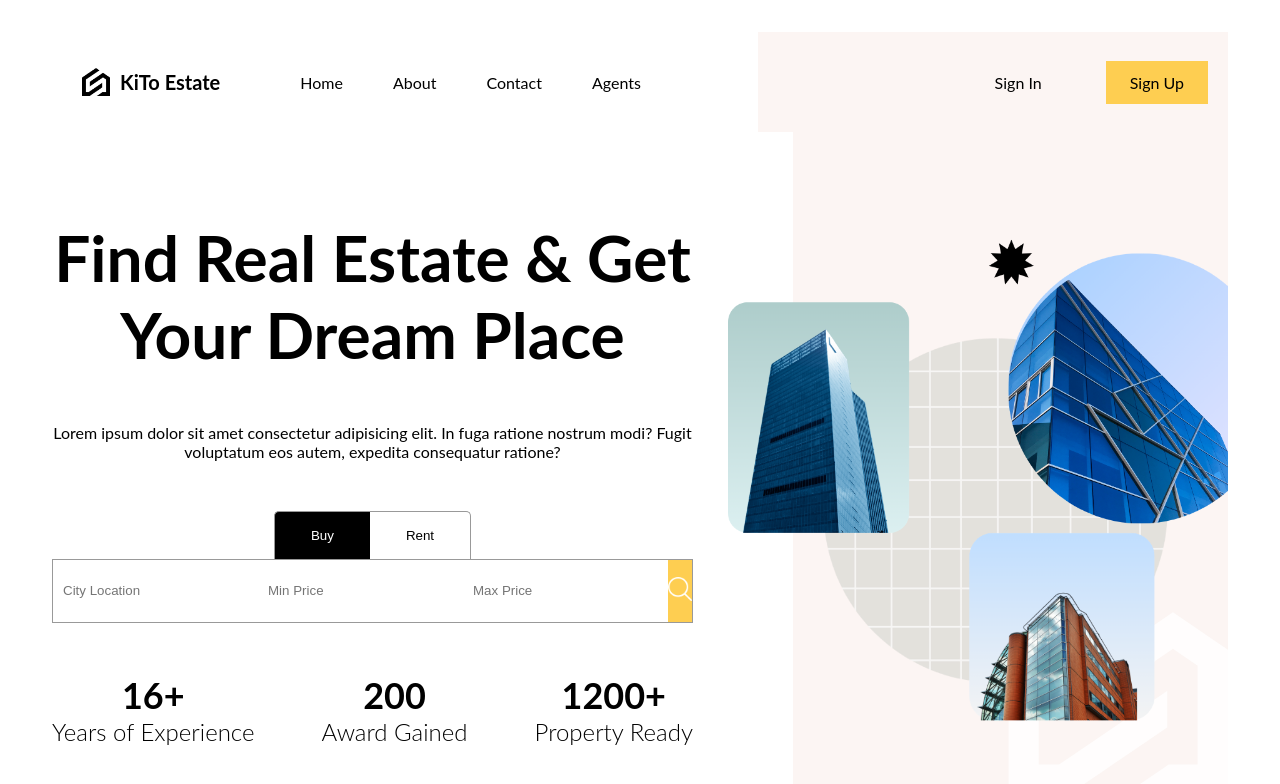
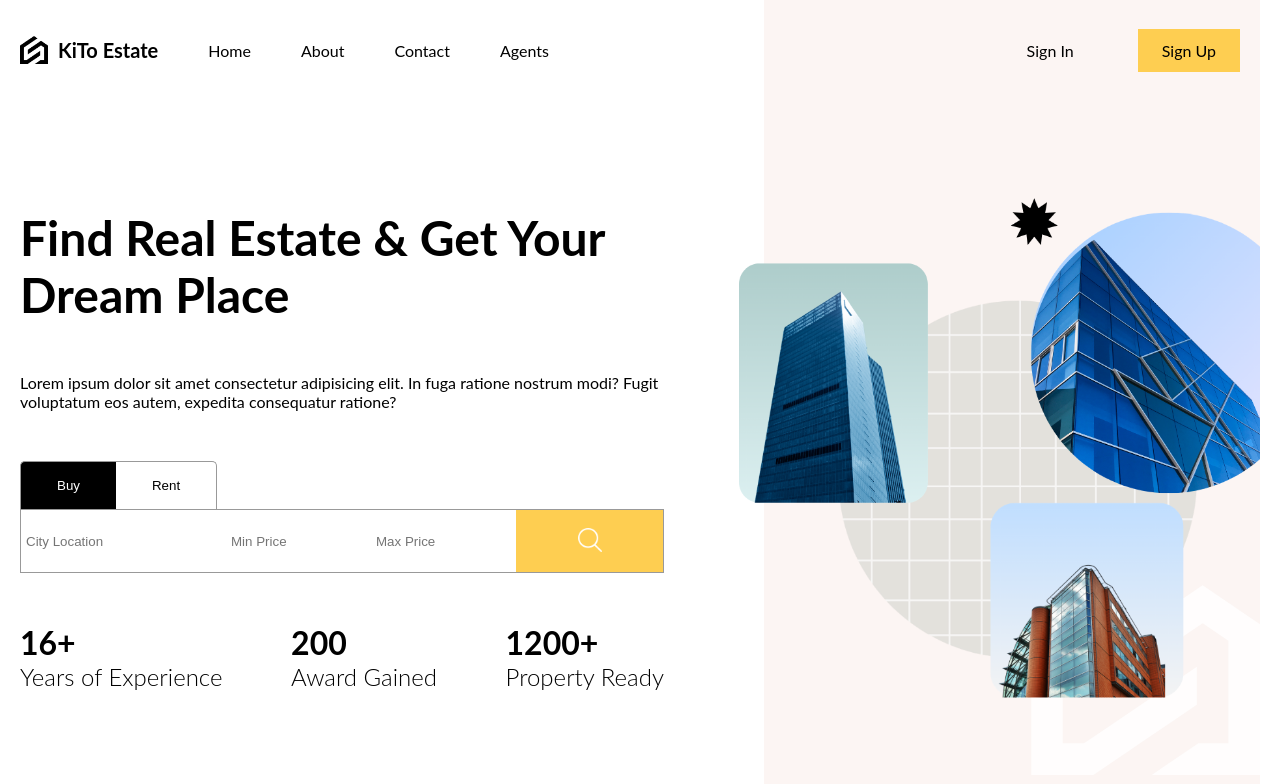
Before and after one commit to Kiril-Lankov/Real-Estate-App, a React (Vite) app in the folder real-estate-app/: page / in a window 1280 px wide. Shown: the top 784 px of the page. Built offline with nearby package versions, Linux system fonts and the light colour scheme.

Commit message:
Layout element created and used via react router

```diff
--- a/real-estate-app/package.json
+++ b/real-estate-app/package.json
@@ -12,6 +12,7 @@
   "dependencies": {
     "react": "^18.3.1",
     "react-dom": "^18.3.1",
+    "react-router-dom": "^6.26.2",
     "saas": "^1.0.0"
   },
   "devDependencies": {
--- a/real-estate-app/src/App.jsx
+++ b/real-estate-app/src/App.jsx
@@ -1,21 +1,35 @@
+import HomePage from './routes/homePage/HomePage';
+import {createBrowserRouter,
+  RouterProvider,
 
-import './App.css'
-import Navbar from './components/navbar/Navbar';
-import './layout.scss';
-import HomePage from './routes/homePage/HomePage';
+} from "react-router-dom";
+import Layout from './routes/layout/Layout';
+import ListPage from './routes/listPage/ListPage';
+
 
 function App() {
 
+  const router = createBrowserRouter([
+  {
+    path:"/",
+    element: <Layout/>,
+      children: [
+        {
+          path: "/",
+          element: <HomePage/>
+        },
+        {
+          path: "/list",
+          element: <ListPage/>
+        }
+      ]
+
+  }
+  ]);
 
   return (
-    <div className='layout'>
-      <div className="navbar">
-       <Navbar/>
-      </div>
-      <div className="content">
-        <HomePage/>
-      </div>
-    </div>
+
+   <RouterProvider router={router}/>
   );
 }
 
--- a/real-estate-app/src/components/searchbar/searchBar.scss
+++ b/real-estate-app/src/components/searchbar/searchBar.scss
@@ -1,6 +1,10 @@
-.searchBar{
-    .type{
-        button{
+@import "../../responsive.scss";
+
+.searchBar {
+    .type {
+
+
+        button {
             padding: 16px 36px;
             border: 1px solid #999;
             border-bottom: none;
@@ -8,16 +12,19 @@
             background-color: white;
             text-transform: capitalize;
 
-            &.active{
-                background-color: black ;
+            &.active {
+                background-color: black;
                 color: white;
             }
 
-            &:first-child{
+            &:first-child {
                 border-top-left-radius: 5px;
                 border-right: none;
+
+
             }
-            &:last-child{
+
+            &:last-child {
                 border-top-right-radius: 5px;
                 border-left: none;
             }
@@ -25,26 +32,61 @@
 
         }
     }
-    form{
+
+    form {
         border: 1px solid #999;
         display: flex;
         justify-content: space-between;
         height: 64px;
-        gap:5px;
+        gap: 5px;
 
-        input{
+        @include sm{
+            flex-direction: column;
+            border: none;
+        }
+         input {
             border: none;
             padding: 0px 10px;
             width: 200px;
+
+            @include lg {
+                padding: 0px 5px;
+
+                &:nth-child(2),
+                &:nth-child(3) {
+                    width: 140px;
+                }
+            }
+            @include md {
+                width: 200px;
+                &:nth-child(2),
+                &:nth-child(3) {
+                    width: 200px;
+                }
+            }
+
+            @include sm{
+                width: auto;
+                &:nth-child(2),
+                &:nth-child(3) {
+                    width: auto;
+                }
+                padding: 20px;
+                border: 1px solid #999;
+            }
         }
 
-        button{
+        button {
             border: none;
             cursor: pointer;
             background-color: #fece51;
             flex: 1;
 
-            img{
+            @include sm{
+                padding: 10px;
+            }
+
+            img {
                 width: 24px;
                 height: 24px;
             }
--- a/real-estate-app/src/routes/homePage/homePage.scss
+++ b/real-estate-app/src/routes/homePage/homePage.scss
@@ -1,3 +1,5 @@
+@import "../../responsive.scss";
+
 .homePage{
     display: flex;
     height: 100%;
@@ -13,16 +15,36 @@
             gap: 50px;
             height: 100%;
 
+            @include md{
+                padding: 0;
+            }
+
+            @include sm{
+            justify-content: flex-start;
+            }
+
             .title{
                 font-size: 64px;
+
+                @include lg{
+                    font-size: 48px;
+                }
             }
 
             .boxes{
                 display: flex;
                 justify-content: space-between;
 
+                @include sm{
+                    display: none;
+                }
+
                 h1{
                     font-size: 36px;
+
+                    @include lg{
+                        font-size: 32px;
+                    }
                 }
 
                 h2{
@@ -39,10 +61,20 @@
         position: relative;
         display: flex;
         align-items: center;
+
+        @include md{
+            display: none;
+        }
+
+
         img{
             width: 115%;
             position: absolute;
             right: 0;
+
+            @include lg{
+                width: 105%;
+            }
         }
     }
 }
--- /dev/null
+++ b/real-estate-app/src/routes/layout/Layout.jsx
@@ -0,0 +1,19 @@
+import "./layout.scss";
+import Navbar from "../../components/navbar/Navbar";
+import { Outlet } from "react-router-dom";
+
+function Layout() {
+
+    return (
+    <div className='layout'>
+      <div className="navbar">
+       <Navbar/>
+      </div>
+      <div className="content">
+        <Outlet/>
+    </div>
+    </div>
+    )
+}
+
+export default Layout;
--- a/real-estate-app/src/layout.scss
+++ b/real-estate-app/src/routes/layout/layout.scss
@@ -1,7 +1,7 @@
-@import "./responsive.scss";
+@import "../../responsive.scss";
 
 .layout {
-    background-color: rebeccapurple;
+    //background-color: rebeccapurple;
     height: 100vh;
     max-width: 1366px;
     margin-left: auto;
@@ -12,17 +12,17 @@
     flex-direction: column;
 
     @include lg {
-        background-color: rgb(255, 255, 255);
+        //background-color: rgb(255, 255, 255);
         max-width: 1280px;
     }
 
     @include md{
-        background-color: rgb(74, 74, 180);
+        //background-color: rgb(74, 74, 180);
         max-width: 768px;
     }
 
     @include sm{
-        background-color: rgb(240, 180, 183);
+        //background-color: rgb(240, 180, 183);
         max-width: 640px;
 
     }
--- /dev/null
+++ b/real-estate-app/src/routes/listPage/ListPage.jsx
@@ -0,0 +1,10 @@
+import "./listPage.scss";
+
+function ListPage() {
+
+    return (
+        <div className="listPage">ListPage</div>
+    )
+}
+
+export default ListPage;
```
Also changed, not shown: real-estate-app/src/routes/listPage/listPage.scss (added), 1 other file (tests, documents, lock files or other folders).
